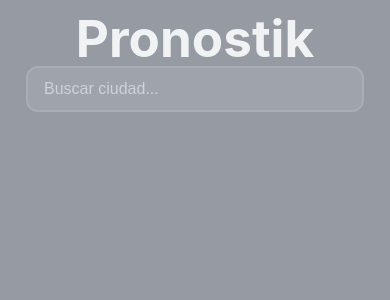
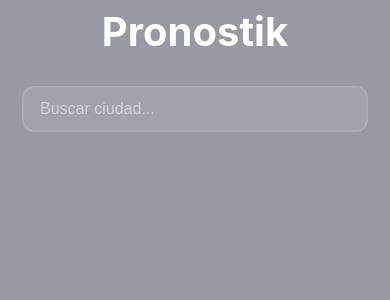
Before and after one commit to samucopp/AEMETPro, a React (Vite) app: page / in a window 390 px wide. Shown: the top 300 px of the page. Built offline with nearby package versions, Linux system fonts and the light colour scheme.

Commit message:
css mejorado con cambios en los carruseles

```diff
--- a/src/App.jsx
+++ b/src/App.jsx
@@ -3,6 +3,7 @@ import { useState, useEffect } from 'react';
 import SearchBar from './search-bar/SearchBar';
 import ShowFavorites from './favorites/ShowFavorites';
 import WeatherCardsCarousel from './weatherCarousel/WeatherCardsCarousel';
+import DropDownMenu from './drop-down-menu/DropDownMenu';
 import './App.css';
 
 export default function App() {
@@ -59,6 +60,7 @@ export default function App() {
                     />
                 )}
                 <SearchBar onSubmit={handleCitySelect} />
+
                 {selectedCity && (
                     <WeatherCardsCarousel
                         favorites={favorites}
--- a/src/drop-down-menu/DropDownMenu.css
+++ b/src/drop-down-menu/DropDownMenu.css
@@ -1,14 +1,15 @@
+/* DropDownMenu.css - Estilos del menú desplegable */
 .drop-down-menu {
-    position: relative;
-    top: calc(100% + 8px);
-    left: 20px;
-    right: 20px;
+    position: absolute;
+    top: 100%;
+    left: 16px;
+    right: 16px;
     background: rgba(255, 255, 255, 0.95);
     border-radius: 12px;
     box-shadow: 0 4px 20px rgba(0, 0, 0, 0.2);
     max-height: 300px;
     overflow-y: auto;
-    z-index: 1000;
+    z-index: 2000;
     backdrop-filter: blur(10px);
 }
 
@@ -44,3 +45,17 @@
     margin-left: auto;
     font-size: 0.9em;
 }
+
+@media (max-width: 768px) {
+    .drop-down-menu {
+        left: 12px;
+        right: 12px;
+    }
+}
+
+@media (max-width: 480px) {
+    .drop-down-menu {
+        left: 10px;
+        right: 10px;
+    }
+}
--- a/src/favorites/favoritesList.css
+++ b/src/favorites/favoritesList.css
@@ -46,7 +46,6 @@
     font-size: 36px;
 }
 
-
 .carousel-button {
     background: none;
     border: none;
@@ -62,7 +61,6 @@
     position: absolute;
     z-index: 2;
 }
-
 
 .carousel-button:focus {
     outline: none;
@@ -81,10 +79,6 @@
     height: 20px;
 }
 
-.carousel-button:hover {
-    color: white;
-    transform: scale(1.1);
-}
 
 
 .carousel-dots {
@@ -113,7 +107,6 @@
     background: white;
     transform: scale(1.2);
 }
-
 
 @media (min-width: 768px) {
     .carousel-container {
@@ -151,20 +144,32 @@
     }
 }
 
-
 @media (max-width: 768px) {
     .carousel-button {
         position: absolute;
         top: 50%;
         transform: translateY(-50%);
         z-index: 10;
+        background: rgba(0, 0, 0, 0.3);
+        border-radius: 50%;
+        width: 36px;
+        height: 36px;
+    }
+
+    .carousel-button:hover {
+        background: rgba(0, 0, 0, 0.5);
     }
 
     .carousel-button.prev {
-        left: -40px;
+        left: 8px;
     }
 
     .carousel-button.next {
-        right: -40px;
+        right: 8px;
+    }
+
+    .carousel-button svg {
+        width: 20px;
+        height: 20px;
     }
 }
--- a/src/input/Input.css
+++ b/src/input/Input.css
@@ -1,14 +1,14 @@
+/* Input.css - Estilos específicos del input y su contenedor */
 .search-bar {
   width: 100%;
-  max-width: 800px;
-  margin: 0 auto;
   position: relative;
+  margin-bottom: 16px;
   padding: 0 16px;
   box-sizing: border-box;
-  margin-bottom: 16px;
 }
 
-.search-bar {
+.search-bar form {
+  width: 100%;
   display: flex;
   gap: 10px;
 }
@@ -22,6 +22,8 @@
   color: white;
   font-size: 18px;
   transition: all 0.3s ease;
+  width: 100%;
+  box-sizing: border-box;
 }
 
 .search-bar input:focus {
@@ -36,17 +38,17 @@
 
 @media (max-width: 768px) {
   .search-bar {
-    padding: 0 12px;
+      padding: 0 12px;
   }
 
   .search-bar input {
-    padding: 12px 16px;
-    font-size: 16px;
+      padding: 12px 16px;
+      font-size: 16px;
   }
 }
 
 @media (max-width: 480px) {
   .search-bar {
-    padding: 0 10px;
+      padding: 0 10px;
   }
 }
--- a/src/search-bar/SearchBar.css
+++ b/src/search-bar/SearchBar.css
@@ -1,12 +1,34 @@
+.search-container {
+    width: 100%;
+    max-width: 800px;
+    margin: 0 auto;
+    position: relative;
+}
+
+.search-bar {
+    width: 100%;
+    position: relative;
+    margin-bottom: 16px;
+    padding: 0 16px;
+    box-sizing: border-box;
+}
+
 .page-title {
+    text-align: center;
+    margin-bottom: 2rem;
+}
 
+.page-title h1 {
+    color: white;
+    font-size: 2.5rem;
+    margin: 0;
 }
 
 .error-message {
     position: absolute;
-    top: calc(100% + 8px);
-    left: 20px;
-    right: 20px;
+    top: 100%;
+    left: 16px;
+    right: 16px;
     color: #dc2626;
     text-align: center;
     padding: 12px;
@@ -14,18 +36,11 @@
     border-radius: 8px;
     font-size: 14px;
     backdrop-filter: blur(10px);
+    z-index: 2001;
 }
 
 @media (max-width: 640px) {
-    .search-bar form {
-        flex-direction: column;
-    }
-
-    .search-bar form button {
-        width: 100%;
-    }
-
     .search-bar {
-        padding: 0 16px;
+        padding: 0 12px;
     }
 }
--- a/src/search-bar/SearchBar.jsx
+++ b/src/search-bar/SearchBar.jsx
@@ -5,7 +5,6 @@ import DropDownMenu from '../drop-down-menu/DropDownMenu';
 import './SearchBar.css';
 
 function SearchBar({ onSubmit }) {
-
     const [loading, setLoading] = useState(false);
     const [error, setError] = useState(null);
     const [cityList, setCityList] = useState([]);
@@ -48,7 +47,7 @@ function SearchBar({ onSubmit }) {
     }
 
     return (
-        <>
+        <div className="search-container">
             <div className="page-title">
                 <h1>Pronostik</h1>
             </div>
@@ -57,17 +56,17 @@ function SearchBar({ onSubmit }) {
                     onChange={handleInputChange}
                     placeholder="Buscar ciudad..."
                 />
-            </div>
                 {cityList.length > 0 && (
                     <DropDownMenu
                         cityList={cityList}
                         onCitySelect={handleSubmit}
                     />
                 )}
-            { error && (
+                {error && (
                     <div className="error-message">{error}</div>
                 )}
-        </>
+            </div>
+        </div>
     );
 }
 
--- a/src/weatherCarousel/WeatherCardsCarousel.jsx
+++ b/src/weatherCarousel/WeatherCardsCarousel.jsx
@@ -4,7 +4,7 @@ import './weatherCardsCarousel.css';
 
 const CarouselDots = ({ total, current, onDotClick }) => {
     return (
-        <div className="carousel-dots">
+        <div className="carousel-Card-dots">
             {Array.from({ length: total }, (_, index) => (
                 <button
                     key={index}
--- a/src/weatherCarousel/weatherCardsCarousel.css
+++ b/src/weatherCarousel/weatherCardsCarousel.css
@@ -61,11 +61,15 @@
     right: 16px;
 }
 
-.carousel-dots {
+.carousel-Card-dots {
     display: flex;
     justify-content: center;
     gap: 8px;
-    margin-top: 16px;
+    position: fixed;
+    bottom: 24px;
+    left: 0;
+    right: 0;
+    z-index: 10000;
 }
 
 .carousel-dot {
```
Lines whose indentation alone changed are shown as unchanged.
